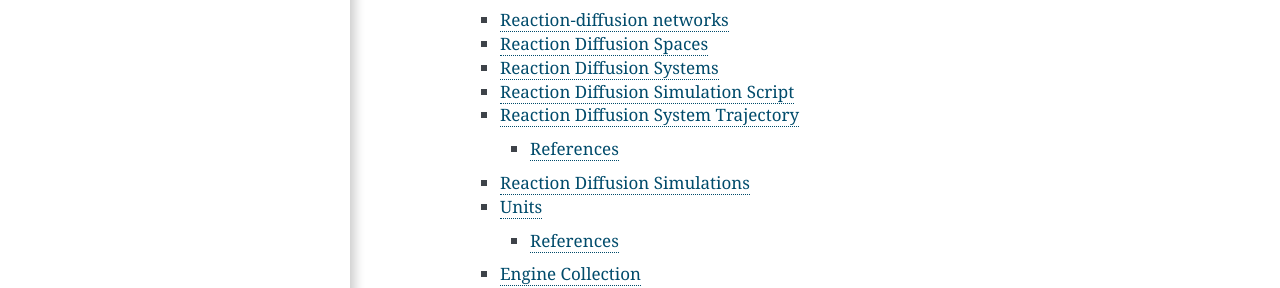
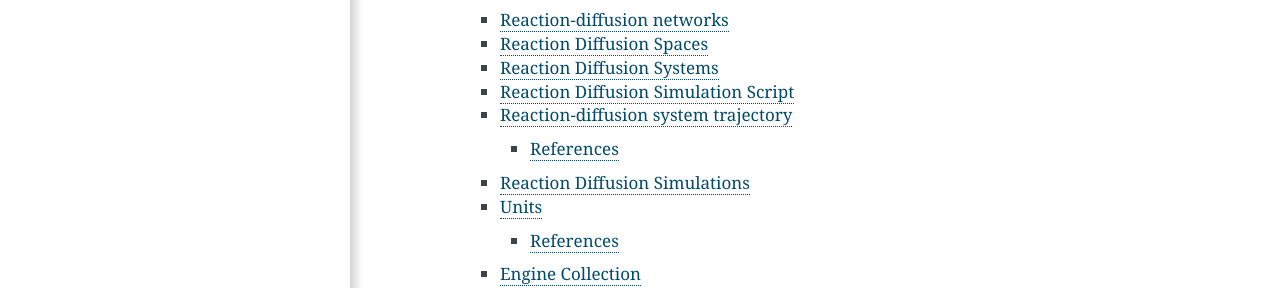
Before and after one commit to ThibaultFillion/strengths, a Sphinx documentation site: the page built from documentation/index.rst, in a window 1280 px wide and 900 px high, scrolled down 3427 px. Shown: the part 368-656 px from the top of the window. Built offline with Sphinx 7.4.7, drawn with Linux system fonts in a browser that asks for light colours.

```diff
--- a/documentation/rdoutput.rst
+++ b/documentation/rdoutput.rst
@@ -1,4 +1,4 @@
-Reaction Diffusion System Trajectory
+Reaction-diffusion system trajectory
 ====================================
 
 .. autoclass:: strengths.RDTrajectory
```
